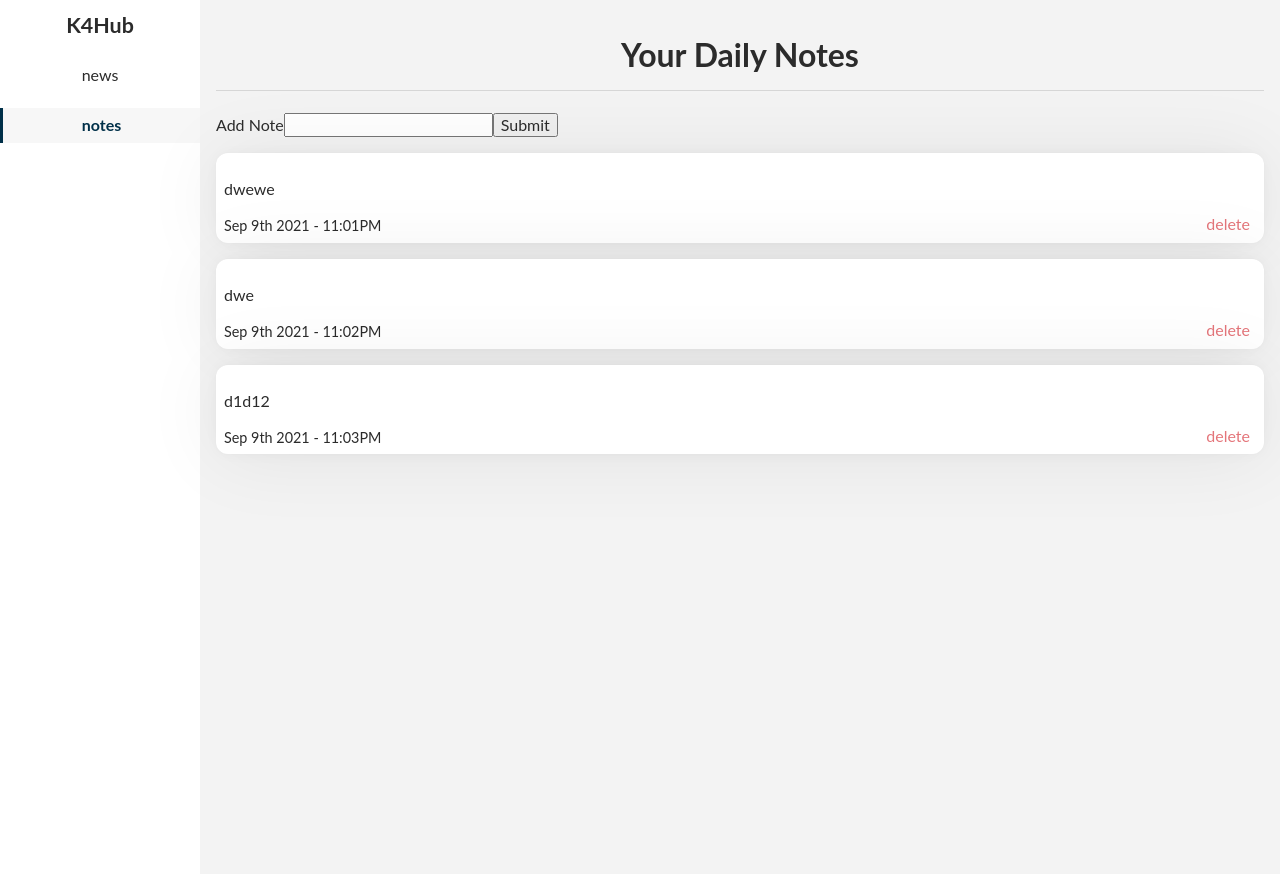
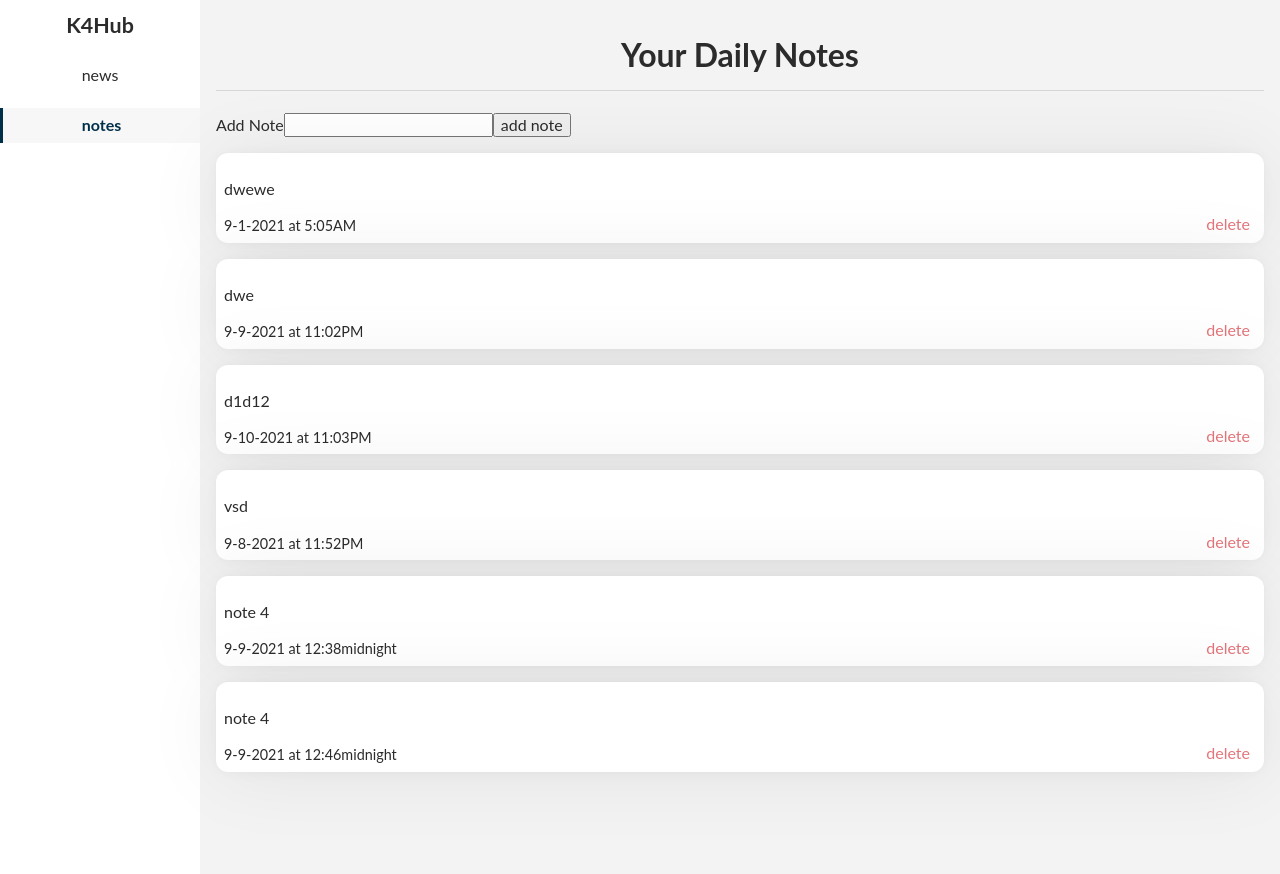
Before and after one commit to chrislemus/K4Hub, a React (Create React App) app in the folder k4hub/: page / in a window 1280 px wide. Both pictures are taken after a click on the button "notes". Shown: the top 874 px of the page. Built offline with nearby package versions, Linux system fonts and the light colour scheme; data requests are answered from the project's data file.

Commit message:
add NoteList tests

```diff
--- a/k4hub/db.json
+++ b/k4hub/db.json
@@ -2,18 +2,33 @@
   "notes": [
     {
       "content": "dwewe",
-      "date": "2021-09-08T23:01:12.932Z",
+      "date": "2021-09-01T05:05:10.066Z",
       "id": 2
     },
     {
       "content": "dwe",
-      "date": "2021-09-08T23:02:58.158Z",
+      "date": "2021-09-09T23:02:58.158Z",
       "id": 3
     },
     {
       "content": "d1d12",
-      "date": "2021-09-08T23:03:00.397Z",
+      "date": "2021-09-10T23:03:00.397Z",
       "id": 4
+    },
+    {
+      "content": "vsd",
+      "date": "2021-09-08T23:52:51.409Z",
+      "id": 5
+    },
+    {
+      "content": "note 4",
+      "date": "2021-09-09T00:38:26.873Z",
+      "id": 6
+    },
+    {
+      "content": "note 4",
+      "date": "2021-09-09T00:46:35.050Z",
+      "id": 7
     }
   ]
 }
--- a/k4hub/src/App.js
+++ b/k4hub/src/App.js
@@ -14,19 +14,27 @@ const content = {
   },
 };
 
+export function QueryProvider({ children, ...rest }) {
+  const queryClient = new QueryClient();
+  return (
+    <QueryClientProvider client={queryClient} {...rest}>
+      {children}
+    </QueryClientProvider>
+  );
+}
+
 function App() {
   const [activeNav, setActiveNav] = useState('news');
   const { title, component: Component } = content[activeNav];
-  const queryClient = new QueryClient();
   return (
     <div className="content-wrapper">
-      <QueryClientProvider client={queryClient}>
+      <QueryProvider>
         <NavPanel activeNav={activeNav} navigate={(nav) => setActiveNav(nav)} />
         <div className="content">
           <h1 className="content-header">{title}</h1>
           <Component />
         </div>
-      </QueryClientProvider>
+      </QueryProvider>
     </div>
   );
 }
--- a/k4hub/src/components/AddNote.jsx
+++ b/k4hub/src/components/AddNote.jsx
@@ -27,7 +27,9 @@ export default function AddNote() {
         value={input}
         onChange={(e) => setInput(e.target.value)}
       />
-      <input type="submit" disabled={status === 'loading'} />
+      <button type="submit" disabled={status === 'loading'}>
+        add note
+      </button>
     </form>
   );
 }
--- a/k4hub/src/components/NoteItem.jsx
+++ b/k4hub/src/components/NoteItem.jsx
@@ -4,8 +4,8 @@ import { useMutation, useQueryClient } from 'react-query';
 export default function NoteItem({ note }) {
   const queryClient = useQueryClient();
   const { id, content, date } = note;
-  const formattedDate = format(new Date(date), 'MMM Lo	y - h:mmb');
-  const { mutate } = useMutation(deleteNote, {
+  const formattedDate = format(new Date(date), "M-d-y 'at' h:mmb");
+  const { mutate, status } = useMutation(deleteNote, {
     onSuccess: () => {
       queryClient.invalidateQueries('notes');
     },
@@ -15,8 +15,12 @@ export default function NoteItem({ note }) {
     <div key={id} className="box note-item">
       <p>{content}</p>
       <span className="note-item-date">{formattedDate}</span>
-      <button onClick={() => mutate(id)} className="note-item-delete-btn">
-        delete
+      <button
+        onClick={() => mutate(id)}
+        className="note-item-delete-btn"
+        disabled={status === 'loading'}
+      >
+        {status === 'loading' ? 'deleting' : 'delete'}
       </button>
     </div>
   );
```
Also changed, not shown: k4hub/src/mocks/handlers.js (+39 -1 lines), k4hub/src/test-utils/testing-library-utils.js (added, +11 -0 lines), 1 other file (tests, documents, lock files or other folders).
